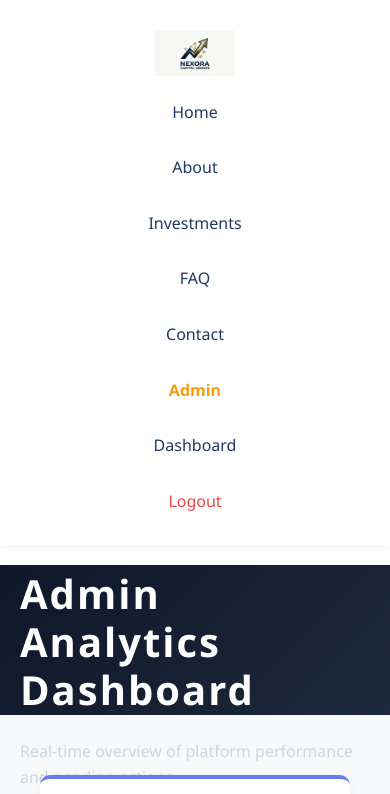
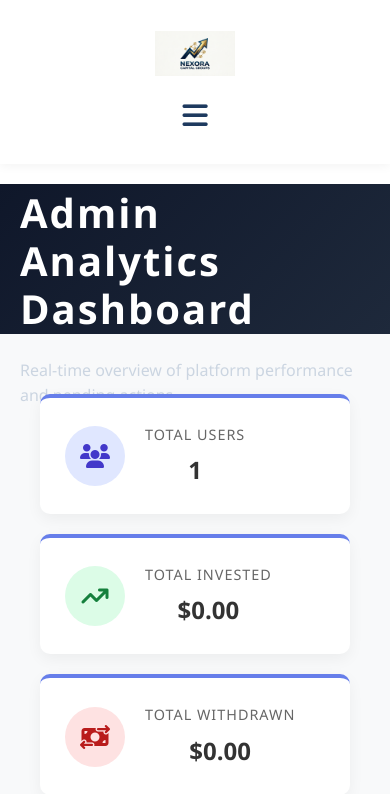
Before and after one commit to etzelvisbrightfuture-bot/Nexora-investments, a Django app: page /accounts/admin-dashboard/ in a window 390 px wide. Shown: the top 794 px of the page. Run offline with Django 5.2, Linux system fonts and the light colour scheme; the visitor is signed in with stand-in values (Sample User, id 1); data comes from the database, SQL or seed files in the repository; data that the repository does not hold is empty.

Commit message:
Fix mobile navigation with CSS classes and JS toggle

```diff
--- a/templates/base.html
+++ b/templates/base.html
@@ -11,40 +11,79 @@
 
     <!-- Custom CSS -->
     <link rel="stylesheet" href="{% static 'css/style.css' %}">
+        <style>
+        /* Base Navigation Styles */
+        .navbar { background: white; box-shadow: 0 2px 10px rgba(0,0,0,0.05); position: sticky; top: 0; z-index: 1000; }
+        .nav-container { max-width: 1200px; margin: 0 auto; padding: 15px 20px; display: flex; justify-content: space-between; align-items: center; }
+        .logo { height: 45px; width: auto; }
+
+        .nav-links { display: flex; list-style: none; margin: 0; padding: 0; gap: 30px; align-items: center; }
+        .nav-links a { color: #1e3a5f; text-decoration: none; font-weight: 500; transition: color 0.3s; }
+        .nav-links a:hover { color: #3b82f6; }
+
+        /* Hamburger Button (Hidden on Desktop) */
+        .nav-toggle { display: none; background: none; border: none; font-size: 1.8rem; cursor: pointer; color: #1e3a5f; }
+
+        /* MOBILE STYLES */
+        @media (max-width: 768px) {
+            /* Force the hamburger button to show on mobile */
+            .nav-toggle { display: block !important; }
+
+            /* Force the normal menu to hide on mobile */
+            .nav-links {
+                display: none !important;
+                position: absolute;
+                top: 75px;
+                left: 0;
+                right: 0;
+                background: white;
+                flex-direction: column;
+                padding: 20px;
+                box-shadow: 0 4px 15px rgba(0,0,0,0.1);
+                gap: 0;
+            }
+
+            /* When the 'active' class is added via JS, show the menu */
+            .nav-links.active { display: flex !important; }
+
+            .nav-links li { width: 100%; text-align: center; padding: 15px 0; border-bottom: 1px solid #f0f0f0; }
+            .nav-links li:last-child { border-bottom: none; }
+        }
+    </style>
 </head>
 <body>
-            <!-- Navigation -->
-    <nav class="navbar" style="background: white; box-shadow: 0 2px 10px rgba(0,0,0,0.05); position: sticky; top: 0; z-index: 1000;">
-        <div class="nav-container" style="max-width: 1200px; margin: 0 auto; padding: 15px 20px; display: flex; justify-content: space-between; align-items: center;">
-            <!-- Logo on Left -->
+                <!-- Navigation -->
+    <nav class="navbar">
+        <div class="nav-container">
+            <!-- Logo -->
             <div class="nav-brand">
                 <a href="{% url 'home' %}">
-                    <img src="{% static 'images/logo.png' %}" alt="Nexora Capital Groups" class="logo" style="height: 45px; width: auto;">
+                    <img src="{% static 'images/logo.png' %}" alt="Nexora Capital Groups" class="logo">
                 </a>
             </div>
 
-            <!-- Hamburger Menu Button (Right Side) -->
-            <button class="mobile-menu-toggle" id="mobileMenuToggle" style="background: none; border: none; font-size: 1.8rem; cursor: pointer; color: #1e3a5f; padding: 5px; display: none;" onclick="toggleMobileMenu()">
+            <!-- Hamburger Icon -->
+            <button class="nav-toggle" id="navToggle" aria-label="Toggle menu">
                 <i class="fas fa-bars"></i>
             </button>
 
-            <!-- Desktop Menu (Hidden on Mobile) -->
-            <ul class="nav-menu desktop-only" style="display: flex; list-style: none; margin: 0; padding: 0; gap: 30px; align-items: center;">
-                <li><a href="{% url 'home' %}" style="color: #1e3a5f; text-decoration: none; font-weight: 500; transition: color 0.3s;">Home</a></li>
-                <li><a href="{% url 'about' %}" style="color: #1e3a5f; text-decoration: none; font-weight: 500; transition: color 0.3s;">About</a></li>
-                <li><a href="{% url 'investment_plans' %}" style="color: #1e3a5f; text-decoration: none; font-weight: 500; transition: color 0.3s;">Investments</a></li>
-                <li><a href="{% url 'faq' %}" style="color: #1e3a5f; text-decoration: none; font-weight: 500; transition: color 0.3s;">FAQ</a></li>
-                <li><a href="{% url 'contact' %}" style="color: #1e3a5f; text-decoration: none; font-weight: 500; transition: color 0.3s;">Contact</a></li>
+            <!-- Menu Links -->
+            <ul class="nav-links" id="navLinks">
+                <li><a href="{% url 'home' %}">Home</a></li>
+                <li><a href="{% url 'about' %}">About</a></li>
+                <li><a href="{% url 'investment_plans' %}">Investments</a></li>
+                <li><a href="{% url 'faq' %}">FAQ</a></li>
+                <li><a href="{% url 'contact' %}">Contact</a></li>
 
                 {% if user.is_authenticated %}
                     {% if user.is_staff %}
                         <li><a href="{% url 'admin_dashboard' %}" style="color: #f59e0b; font-weight: 700;">Admin</a></li>
                     {% endif %}
-                    <li><a href="{% url 'dashboard' %}" style="color: #1e3a5f; text-decoration: none; font-weight: 500;">Dashboard</a></li>
-                    <li><a href="{% url 'logout' %}" style="color: #ef4444; text-decoration: none; font-weight: 500;">Logout</a></li>
+                    <li><a href="{% url 'dashboard' %}">Dashboard</a></li>
+                    <li><a href="{% url 'logout' %}" style="color: #ef4444;">Logout</a></li>
                 {% else %}
-                    <li><a href="{% url 'login' %}" style="color: #1e3a5f; text-decoration: none; font-weight: 500;">Login</a></li>
-                    <li><a href="{% url 'signup' %}" style="background: #3b82f6; color: white; padding: 10px 25px; text-decoration: none; border-radius: 8px; font-weight: 600; transition: background 0.3s;">Sign Up</a></li>
+                    <li><a href="{% url 'login' %}">Login</a></li>
+                    <li><a href="{% url 'signup' %}" style="background: #3b82f6; color: white; padding: 10px 25px; border-radius: 8px; font-weight: 600;">Sign Up</a></li>
                 {% endif %}
             </ul>
         </div>
@@ -124,5 +163,40 @@
 
     <!-- Custom JS -->
     <script src="{% static 'js/main.js' %}"></script>
+
+        <script>
+        document.addEventListener('DOMContentLoaded', function() {
+            const navToggle = document.getElementById('navToggle');
+            const navLinks = document.getElementById('navLinks');
+
+            if (navToggle && navLinks) {
+                navToggle.addEventListener('click', function() {
+                    // Toggle the 'active' class to show/hide the menu
+                    navLinks.classList.toggle('active');
+
+                    // Change icon from bars to X
+                    const icon = navToggle.querySelector('i');
+                    if (navLinks.classList.contains('active')) {
+                        icon.classList.remove('fa-bars');
+                        icon.classList.add('fa-times');
+                    } else {
+                        icon.classList.remove('fa-times');
+                        icon.classList.add('fa-bars');
+                    }
+                });
+
+                // Close menu when a link is clicked
+                const links = navLinks.querySelectorAll('a');
+                links.forEach(link => {
+                    link.addEventListener('click', () => {
+                        navLinks.classList.remove('active');
+                        const icon = navToggle.querySelector('i');
+                        icon.classList.remove('fa-times');
+                        icon.classList.add('fa-bars');
+                    });
+                });
+            }
+        });
+    </script>
 </body>
 </html>
```
